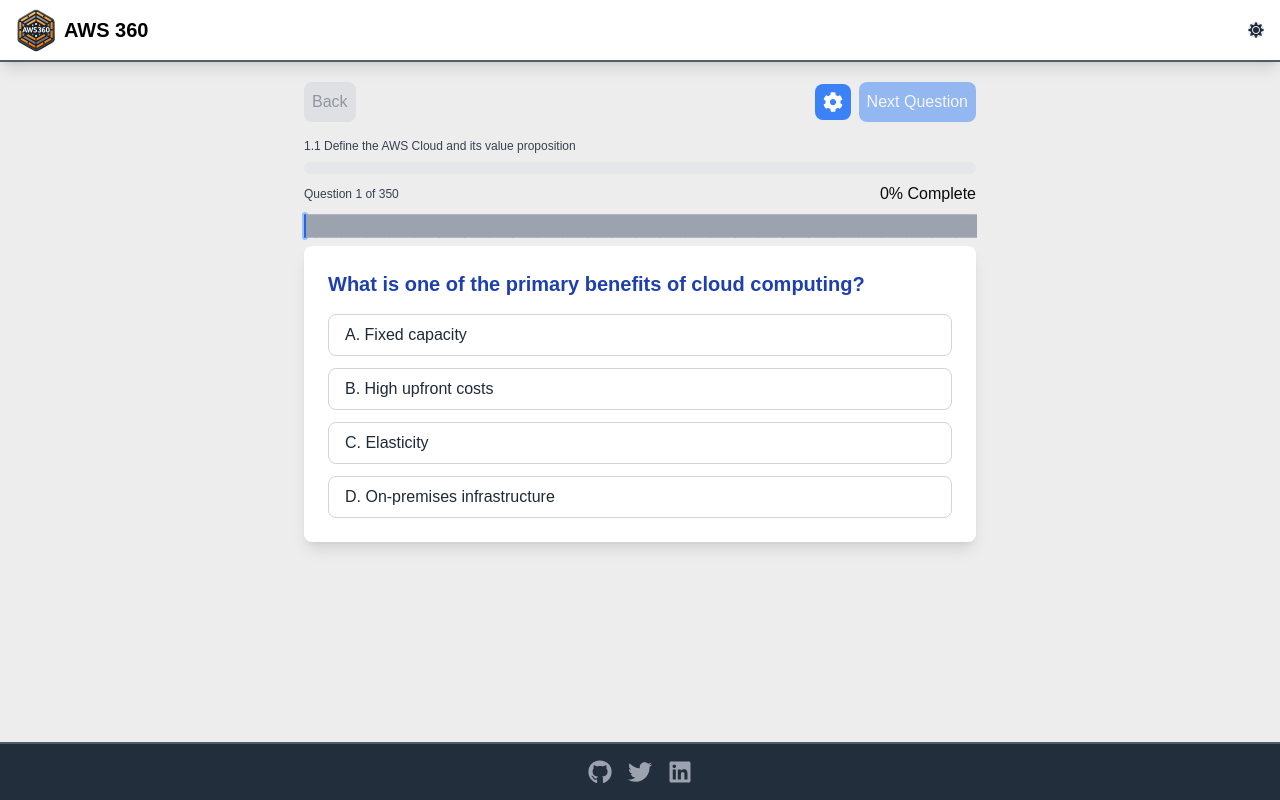
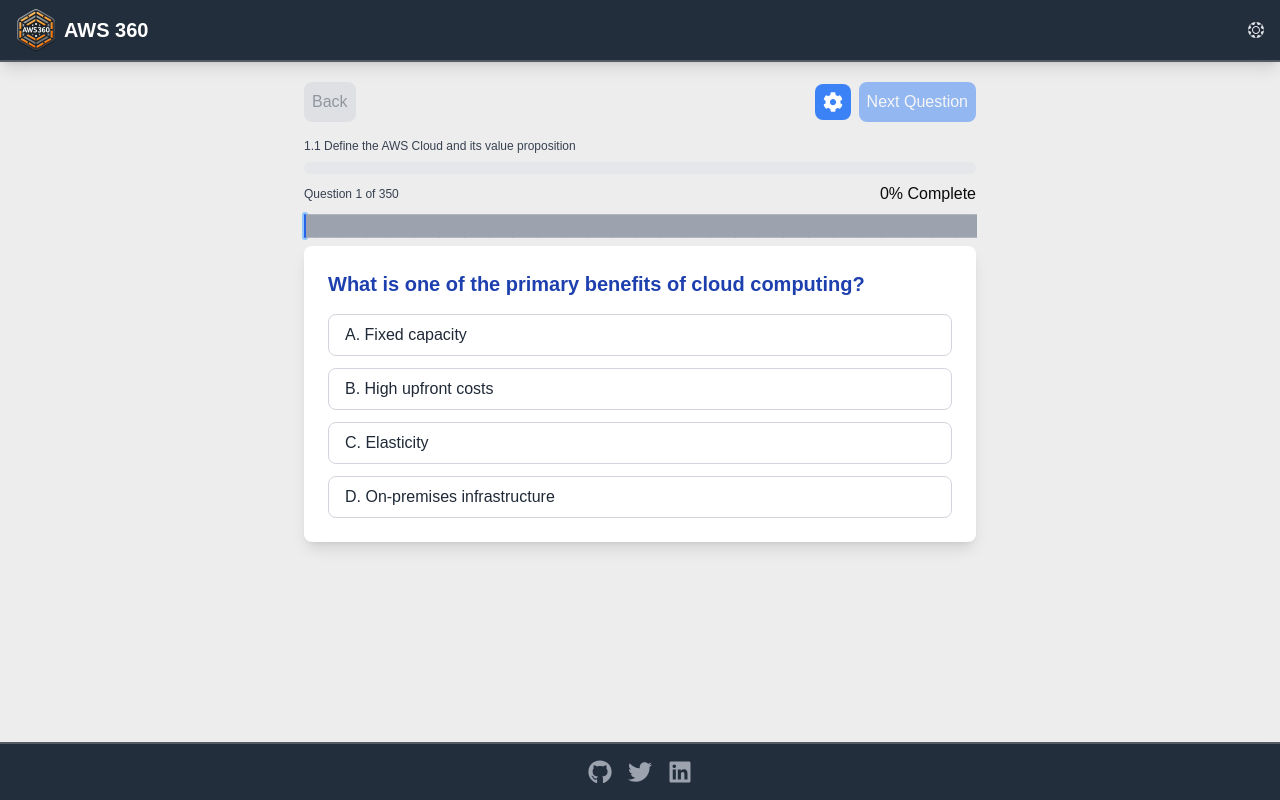
Before and after one commit to mutaremalcolm/aws_revision_app, a Next.js app: page /cloud-practitioner/quiz in a window 1280 px wide. Built offline with nearby package versions, Linux system fonts and the light colour scheme.

Commit message:
housekeeping: general codebase sweep

```diff
--- a/components/Header.tsx
+++ b/components/Header.tsx
@@ -11,12 +11,12 @@
 
   useEffect(() => {
     setMounted(true);
-  }, []);
+  }, []);``
 
   if (!mounted) return null;
 
   return (
-    <header className="bg-white dark:bg-[#232e3d] border-b-2 border-[#545b63] text-black dark:text-white shadow-lg">
+    <header className={`${ theme === 'light' ? 'bg-white text-black' : 'bg-[#232e3d]'} border-b-2 border-[#545b63] text-black dark:text-white shadow-lg`}>
       <nav className="container px-4 flex justify-between items-center py-2 min-w-full">
         <a href="/" className="flex items-center space-x-2 text-xl font-bold">
           <Image
@@ -25,7 +25,7 @@
             width={40}
             height={40}
           />
-          <span>AWS 360</span>
+          <span className={`${ theme === 'light' ? 'text-black' : 'text-white' }`}>AWS 360</span>
         </a>
 
         <div className="flex space-x-4 items-center">
--- a/components/quiz/Quiz.tsx
+++ b/components/quiz/Quiz.tsx
@@ -13,6 +13,7 @@
     quizKey: string;
 };
 
+//TODO: refactor and useReducer Hook
 const Quiz: React.FC<QuizProps> = ({ questions, quizKey }) => {
     const LOCAL_STORAGE_KEY = `${quizKey}QuizAnswers`;
 
@@ -55,6 +56,7 @@
     };
 
     // Load User Answers from Local Storage on Mount
+    // TODO: Refactor repetion of useEffect hook *DRY*
     useEffect(() => {
         const storedAnswers = localStorage.getItem(LOCAL_STORAGE_KEY);
         if (storedAnswers){
--- a/package.json
+++ b/package.json
@@ -9,7 +9,6 @@
     "lint": "next lint"
   },
   "dependencies": {
-    "@headlessui/react": "^2.1.8",
     "@vercel/analytics": "^1.3.1",
     "axios": "^1.7.2",
     "clsx": "^2.1.1",
```
Also changed, not shown: 1 other file (tests, documents, lock files or other folders).
